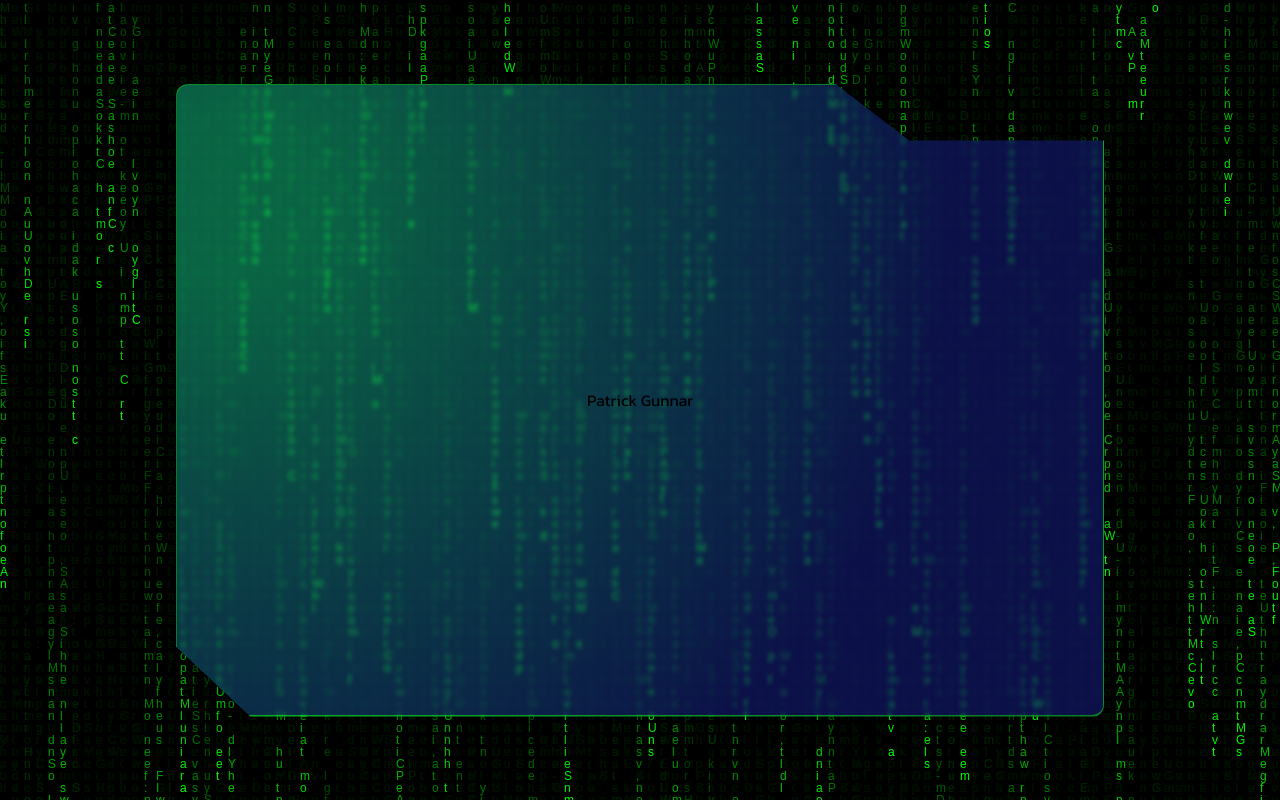
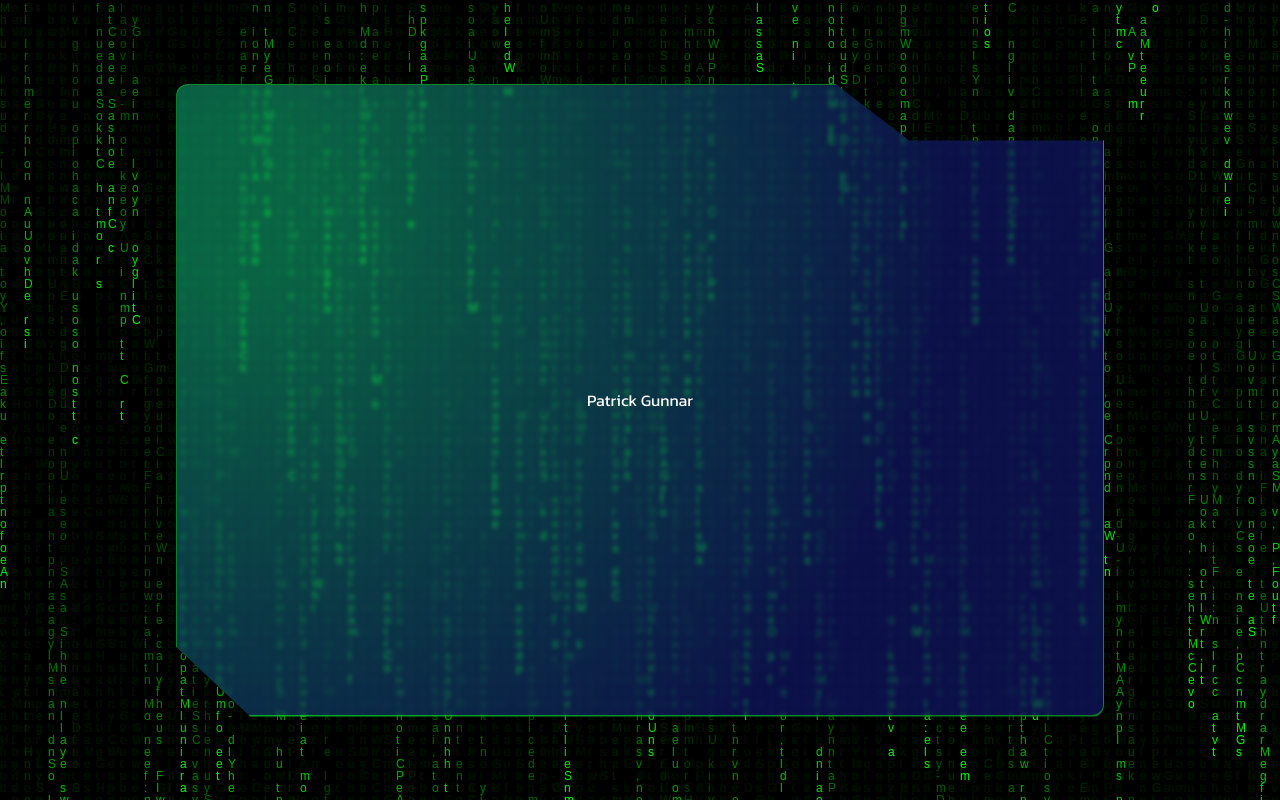
Before and after one commit to patrickgunnar/patrick-gunnar, a Next.js app: page / in a window 1280 px wide. Built offline with nearby package versions, Linux system fonts and the light colour scheme.

Commit message:
feat: added new colors

```diff
--- a/src/app/globals.css
+++ b/src/app/globals.css
@@ -6,6 +6,7 @@
 	--background-003: #00ff0075;
 	--background-004: #00000035;
 	--background-005: #000000;
+	--background-006: #ffffff;
 }
 
 :root,
@@ -17,6 +18,7 @@ main {
 	justify-content: center;
 	align-items: center;
 	font-family: 'Kanit', sans-serif;
+	color: var(--background-006);
 
 	margin: 0;
 	padding: 0;
```
